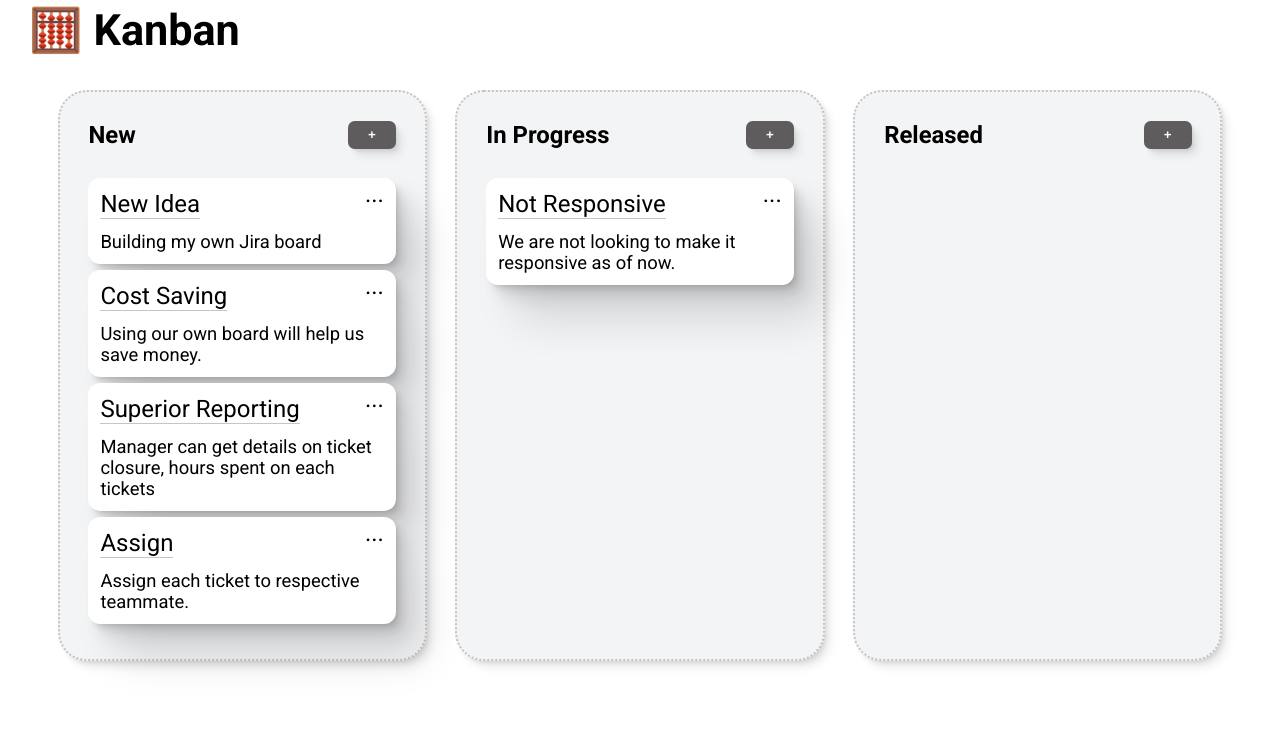
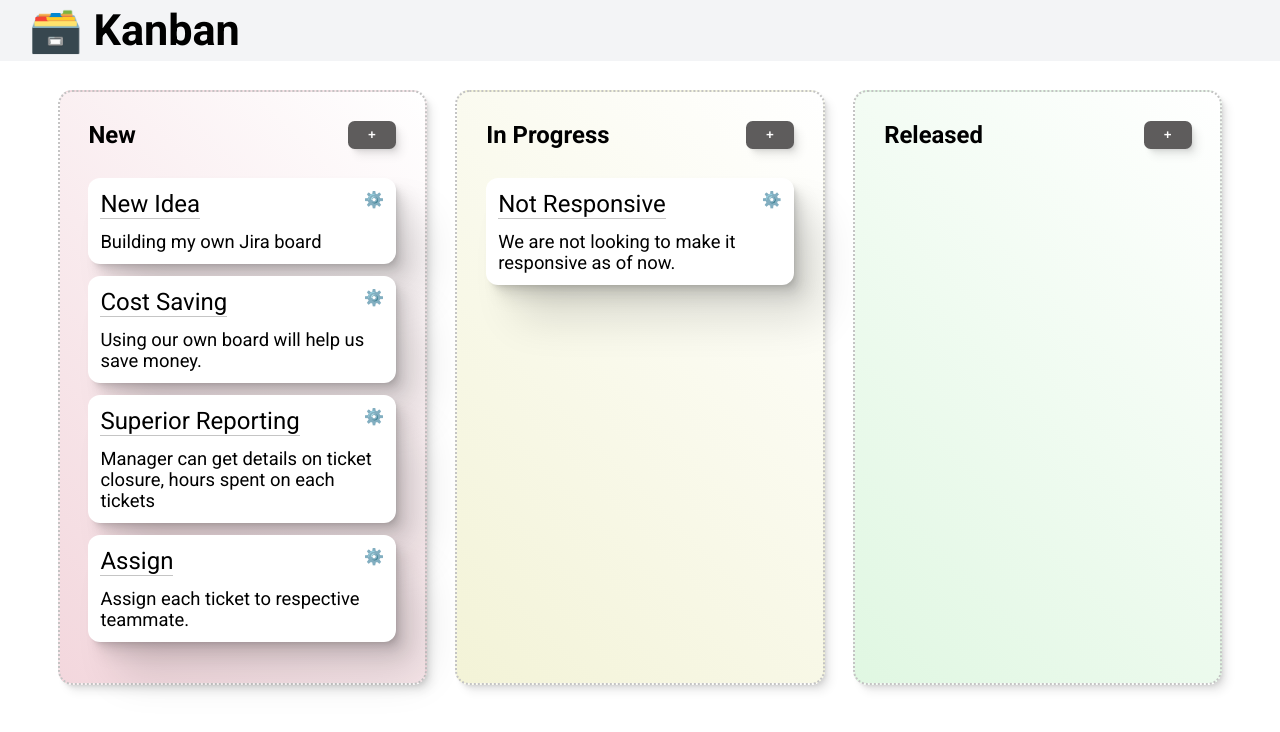
Before and after one commit to cjmaaz/Kanban_Vue, a Vue app: page / in a window 1280 px wide. Shown: the top 732 px of the page. Built offline with nearby package versions, Linux system fonts and the light colour scheme.

Commit message:
Drag Over and Exit

```diff
--- a/src/components/Board.vue
+++ b/src/components/Board.vue
@@ -35,40 +35,47 @@ function handleDragOver(e) {
   e.dataTransfer.dropEffect = 'move';
   return false;
 }
+function handleDragEnter(e) {
+  e.target.classList.add('over');
+}
+
+function handleDragLeave(e) {
+  e.target.classList.remove('over');
+}
 
 const store = useProjectStore();
 </script>
 <template>
   <div class="board">
-    <div class="status_board">
+    <div class="status_board" draggable="true">
       <div class="header">
         <h5>New</h5>
         <button>+</button>
       </div>
       <div class="items">
-        <div v-for="item in store.newBoard" v-if="store.newBoard.length" class="each__title" draggable="true" @dragstart="handleDragStart" @dragend="handleDragEnd" @dragover="handleDragOver">
+        <div v-for="item in store.newBoard" v-if="store.newBoard.length" class="each__title" draggable="true" @dragstart="handleDragStart" @dragend="handleDragEnd">
           <Item :each="item" />
         </div>
       </div>
     </div>
-    <div class="status_board">
+    <div class="status_board" @dragover="handleDragOver" @dragenter="handleDragEnter" @dragleave="handleDragLeave">
       <div class="header">
         <h5>In Progress</h5>
         <button>+</button>
       </div>
       <div class="items">
-        <div v-for="item in store.progressBoard" v-if="store.progressBoard.length" class="each__title" draggable="true" @dragstart="handleDragStart" @dragend="handleDragEnd" @dragover="handleDragOver">
+        <div v-for="item in store.progressBoard" v-if="store.progressBoard.length" class="each__title" draggable="true" @dragstart="handleDragStart" @dragend="handleDragEnd">
           <Item :each="item" />
         </div>
       </div>
     </div>
-    <div class="status_board">
+    <div class="status_board" @dragover="handleDragOver" @dragenter="handleDragEnter" @dragleave="handleDragLeave">
       <div class="header">
         <h5>Released</h5>
         <button>+</button>
       </div>
       <div class="items">
-        <div v-for="item in store.releasedBoard" v-if="store.releasedBoard.length" class="each__title" draggable="true" @dragstart="handleDragStart" @dragend="handleDragEnd" @dragover="handleDragOver">
+        <div v-for="item in store.releasedBoard" v-if="store.releasedBoard.length" class="each__title" draggable="true" @dragstart="handleDragStart" @dragend="handleDragEnd">
           <Item :each="item" />
         </div>
       </div>
@@ -84,7 +91,7 @@ const store = useProjectStore();
 
   .status_board {
     border: 2px dotted rgb(196, 196, 196);
-    border-radius: 1em;
+    border-radius: .5em;
     padding: 1em;
     background-color: hsl(220, 16%, 96%);
     box-shadow:
@@ -92,6 +99,25 @@ const store = useProjectStore();
       1.9px 2.3px 2.9px -1px rgba(0, 0, 0, 0.048),
       3.6px 4.4px 5.4px -1px rgba(0, 0, 0, 0.06),
       6.5px 7.8px 9.6px -1px rgba(0, 0, 0, 0.072);
+
+    &:first-child {
+      background: linear-gradient(45deg, rgb(243, 215, 221), #fff);
+      //background-color: rgb(243, 215, 221);
+    }
+
+    &:nth-child(2) {
+      background: linear-gradient(45deg, rgb(243, 243, 215), #fff);
+      //background-color: rgb(243, 243, 215);
+    }
+
+    &:last-child {
+      background: linear-gradient(45deg, rgb(224, 247, 226), #fff);
+      //background-color: rgb(224, 247, 226);
+    }
+
+    &.over {
+      border: 3px dotted #666;
+    }
 
     .header {
       display: flex;
@@ -135,7 +161,7 @@ const store = useProjectStore();
         font-size: x-large;
         background-color: #fff;
         padding: .5em;
-        margin: .25em 0px;
+        margin: .5em 0px;
         border-radius: .5em;
         cursor: grab;
         box-shadow:
@@ -157,10 +183,6 @@ const store = useProjectStore();
             29px 35px 43px -1px rgba(0, 0, 0, 0.12),
             10.5px 7.8px 9.6px -1px rgba(0, 0, 0, 0.072);
         }
-
-        &.over {
-          border: 3px dotted #666;
-        }
       }
     }
   }
--- a/src/components/Item.vue
+++ b/src/components/Item.vue
@@ -12,7 +12,7 @@ const props = defineProps({
       {{ each.title }}
     </span>
     <span>
-      ...
+      ⚙️
     </span>
   </div>
   <div class="details">
@@ -31,7 +31,7 @@ const props = defineProps({
   }
 
   span:not(.info) {
-    transform: translateY(-10px);
+    font-size: medium;
     cursor: context-menu;
   }
 }
--- a/src/components/Navbar.vue
+++ b/src/components/Navbar.vue
@@ -2,12 +2,13 @@
 </script>
 <template>
   <div>
-    <h2>🧮 Kanban</h2>
+    <h2>🗃️ Kanban</h2>
   </div>
 </template>
 
 <style lang="scss" scoped>
 div {
   padding: 5px 0px 5px 1em;
+  background-color: hsl(220, 16%, 96%);
 }
 </style>
--- a/src/stores/project.js
+++ b/src/stores/project.js
@@ -2,8 +2,13 @@ import { ref, computed } from 'vue'
 import { defineStore } from 'pinia'
 
 export const useProjectStore = defineStore('project', () => {
-  const newBoard = ref([{ title: 'New Idea', details: 'Building my own Jira board' }, { title: 'Cost Saving', details: 'Using our own board will help us save money.' }, { title: 'Superior Reporting', details: 'Manager can get details on ticket closure, hours spent on each tickets' }, { title: 'Assign', details: 'Assign each ticket to respective teammate.' }]);
-  const progressBoard = ref([{ title: 'Not Responsive', details: 'We are not looking to make it responsive as of now.' }]);
+  const newBoard = ref([
+    { title: 'New Idea', details: 'Building my own Jira board', id: 77382, assigned: 'A' },
+    { title: 'Cost Saving', details: 'Using our own board will help us save money.', id: 77383, assigned: 'M' },
+    { title: 'Superior Reporting', details: 'Manager can get details on ticket closure, hours spent on each tickets', id: 77384, assigned: 'M' },
+    { title: 'Assign', details: 'Assign each ticket to respective teammate.', id: 77385, assigned: 'A' }
+  ]);
+  const progressBoard = ref([{ title: 'Not Responsive', details: 'We are not looking to make it responsive as of now.', id: 77392, assigned: 'A' }]);
   const releasedBoard = ref([]);
   return { newBoard, progressBoard, releasedBoard }
 })
```
